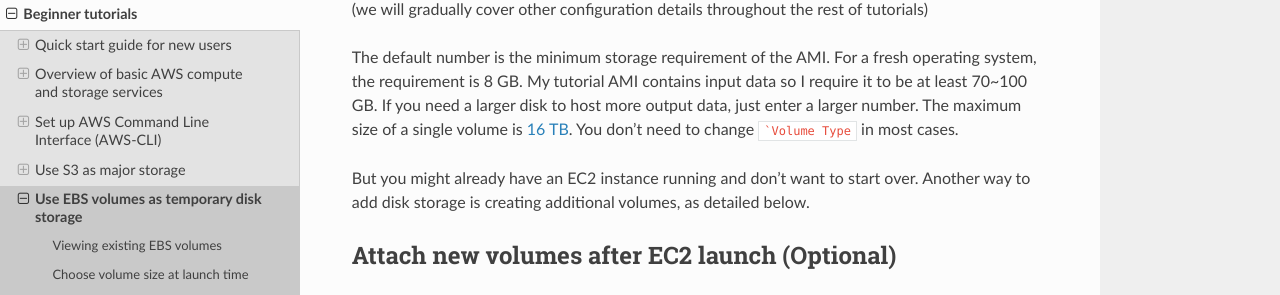
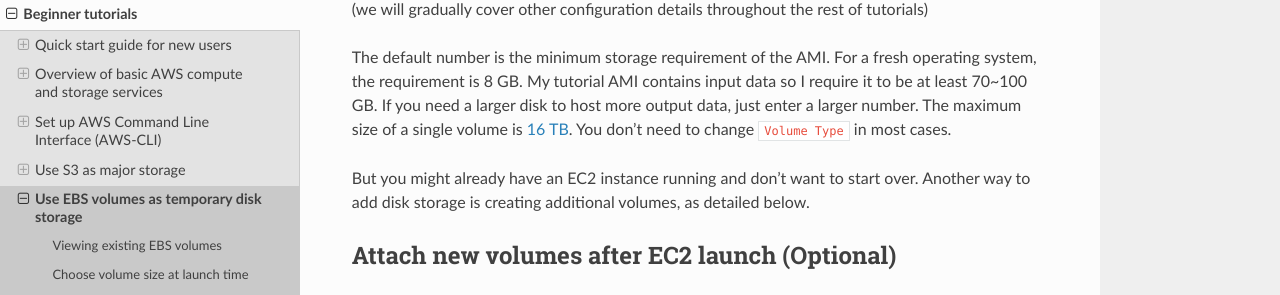
Before and after one commit to geoschem/geos-chem-cloud, a Sphinx documentation site: the page built from doc/source/chapter02_beginner-tutorial/use-ebs.rst, in a window 1280 px wide and 900 px high, scrolled down 1149 px. Shown: the part 136-431 px from the top of the window. Built offline with Sphinx 7.4.7 and the Read the Docs theme 2.0.0, drawn with Linux system fonts in a browser that asks for light colours.

Commit message:
formatting error

````diff
--- a/doc/source/chapter02_beginner-tutorial/use-ebs.rst
+++ b/doc/source/chapter02_beginner-tutorial/use-ebs.rst
@@ -28,7 +28,7 @@
 
 (we will gradually cover other configuration details throughout the rest of tutorials)
 
-The default number is the minimum storage requirement of the AMI. For a fresh operating system, the requirement is 8 GB. My tutorial AMI contains input data so I require it to be at least 70~100 GB. If you need a larger disk to host more output data, just enter a larger number. The maximum size of a single volume is `16 TB <https://docs.aws.amazon.com/AWSEC2/latest/UserGuide/EBSVolumeTypes.html>`_. You don't need to change ```Volume Type`` in most cases.
+The default number is the minimum storage requirement of the AMI. For a fresh operating system, the requirement is 8 GB. My tutorial AMI contains input data so I require it to be at least 70~100 GB. If you need a larger disk to host more output data, just enter a larger number. The maximum size of a single volume is `16 TB <https://docs.aws.amazon.com/AWSEC2/latest/UserGuide/EBSVolumeTypes.html>`_. You don't need to change ``Volume Type`` in most cases.
 
 But you might already have an EC2 instance running and don't want to start over. Another way to add disk storage is creating additional volumes, as detailed below.
 
````
